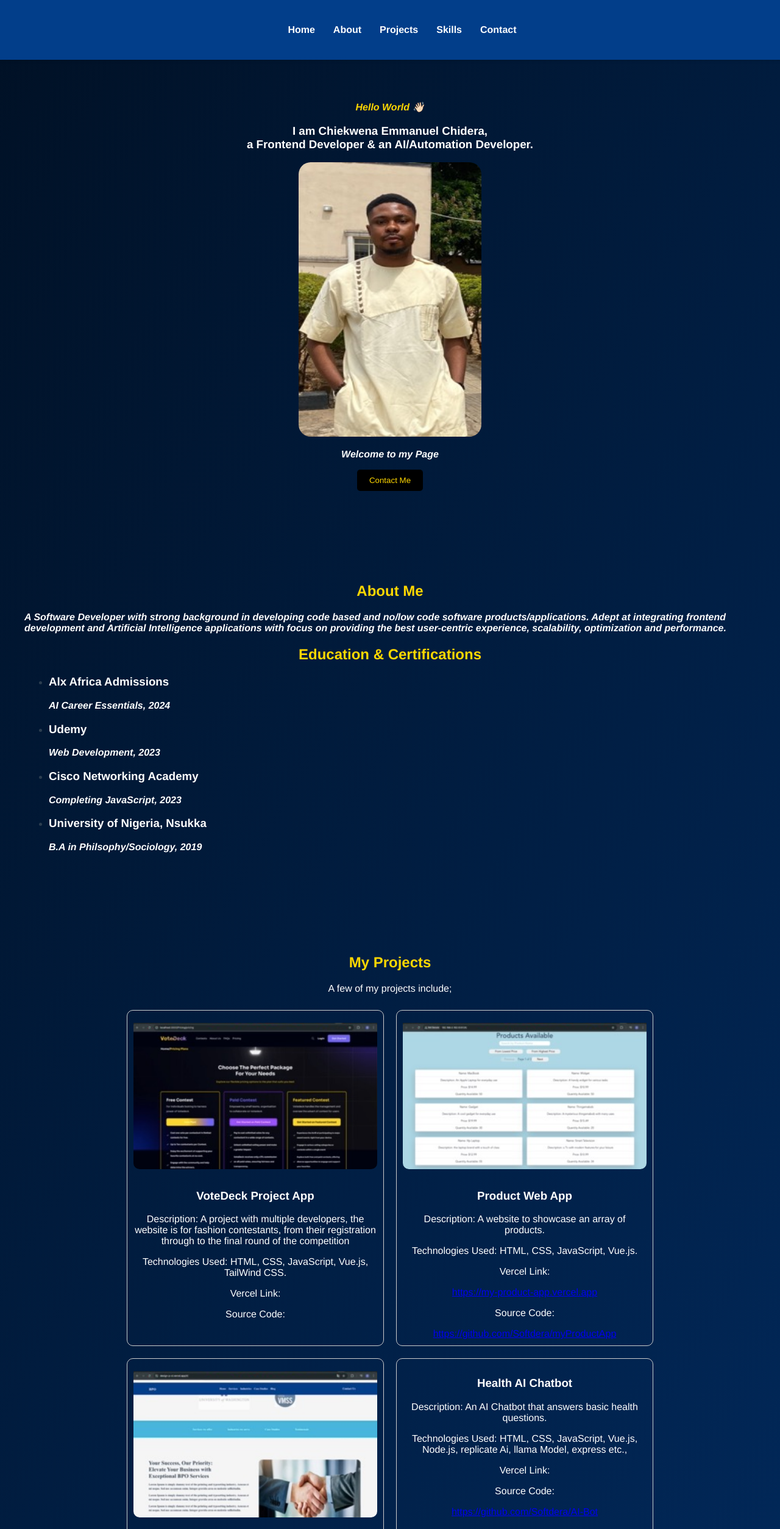
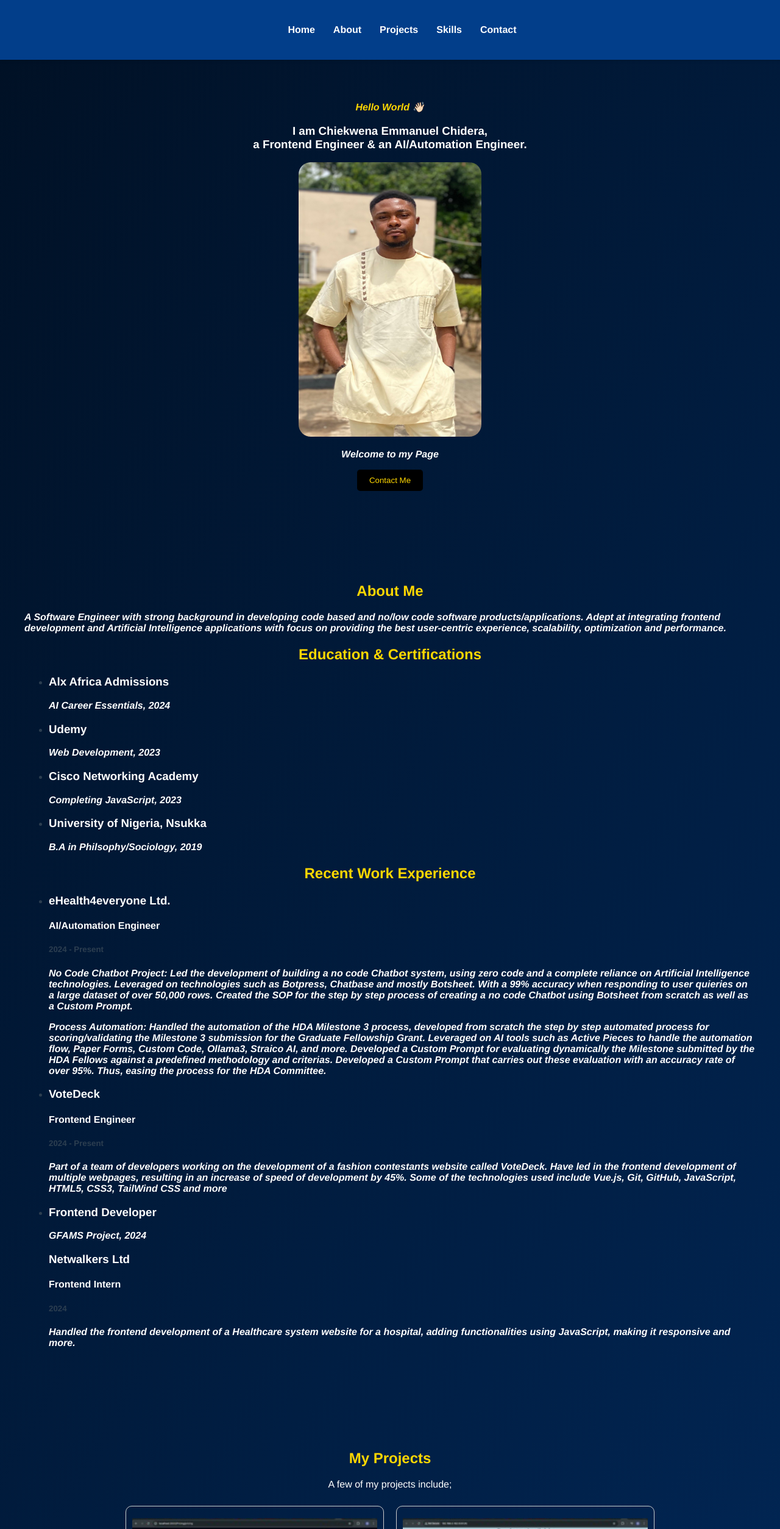
Before and after one commit to Softdera/dera-portfolio, a Vue app: page / in a window 1280 px wide. Shown: the top 2507 px of the page at 61% size. Built offline with nearby package versions, Linux system fonts and the light colour scheme.

Commit message:
fifth commit

```diff
--- a/src/components/About.vue
+++ b/src/components/About.vue
@@ -2,7 +2,7 @@
     <section >
       <div class="about">
         <h2>About Me</h2>
-      <p>    A Software Developer with strong background in developing code based and no/low code software products/applications.
+      <p>    A Software Engineer with strong background in developing code based and no/low code software products/applications.
         Adept at integrating frontend development and Artificial Intelligence applications with focus on providing the best user-centric experience,
         scalability, optimization and performance.
 
@@ -27,26 +27,30 @@
             </li>
         </ul>
 
-        <!--h2 style="margin-top: 20px;">Recent Work Experience</h2>
+        <h2 style="margin-top: 20px;">Recent Work Experience</h2>
         <ul>
             <li>
-                <h3> AI Frontend Developer
-                </h3>
-                <p style="font-style: italic;">eHealth4everyone Ltd., 2024</p>
-            </li>
+                <h3> eHealth4everyone Ltd. </h3>
+                <h4 style="color: white;">AI/Automation Engineer</h4>
+                 <h5>2024 - Present</h5>
+                <p>No Code Chatbot Project: Led the development of building a no code Chatbot system, using zero code and a complete reliance on Artificial Intelligence technologies. Leveraged on technologies such as Botpress, Chatbase and mostly Botsheet. With a 99% accuracy when responding to user quieries on a large dataset of over 50,000 rows. Created the SOP for the step by step process of creating a no code Chatbot using Botsheet from scratch as well as a Custom Prompt.</p>
+                <p>Process Automation: Handled the automation of the HDA Milestone 3 process, developed from scratch the step by step automated process for scoring/validating the Milestone 3 submission for the Graduate Fellowship Grant. Leveraged on AI tools such as Active Pieces to handle the automation flow, Paper Forms, Custom Code, Ollama3, Straico AI, and more. Developed a Custom Prompt for evaluating dynamically the Milestone submitted by the HDA Fellows against a predefined methodology and criterias. Developed a Custom Prompt that carries out these evaluation with an accuracy rate of over 95%. Thus, easing the process for the HDA Committee. </p>
+              </li>
             <li>
-                <h3>Frontend Developer</h3>
-                <p>VoteDeck Project, 2024</p>
+                <h3>VoteDeck</h3>
+                <h4 style="color: white;">Frontend Engineer</h4>
+                <h5>2024 - Present</h5>
+                <p> Part of a team of developers working on the development of a fashion contestants website called VoteDeck. Have led in the frontend development of multiple webpages, resulting in an increase of speed of development by 45%. Some of the technologies used include Vue.js, Git, GitHub, JavaScript, HTML5, CSS3, TailWind CSS and more</p>
             </li>
             <li>
                 <h3>Frontend Developer</h3>
                 <p>GFAMS Project, 2024</p>
             </li>
-            <li>
-                <h3>Frontend Developer</h3>
-                <p>Netwalkers Ltd., 2024</p>
-            </li>
-        </ul-->
+            <h3>Netwalkers Ltd</h3>
+                <h4 style="color: white;">Frontend Intern</h4>
+                <h5>2024 </h5>
+                <p>Handled the frontend development of a Healthcare system website for a hospital, adding functionalities using JavaScript, making it responsive and more.</p>
+        </ul>
       </div>
     </section>
   </template>
--- a/src/components/Home.vue
+++ b/src/components/Home.vue
@@ -3,8 +3,8 @@
     <section>
         <p class="hello"><strong><em>Hello World 👋🏻</em></strong></p>
       <h1> I am Chiekwena Emmanuel Chidera, <br>
-         a Frontend Developer & an AI/Automation Developer.</h1>
-         <img src="@/assets/image3.jpeg" alt="User" class="userImg">
+         a Frontend Engineer & an AI/Automation Engineer.</h1>
+         <img src="@/assets/image4.jpeg" alt="User" class="userImg">
 
          <p><strong><em>Welcome to my Page</em></strong></p>
 
--- a/src/components/Projects.vue
+++ b/src/components/Projects.vue
@@ -137,6 +137,8 @@
     padding: 10px;
     width: 400px;
     text-align: center;
+    width: 25.13rem;
+
   }
 
   .project img {
```
Also changed, not shown: src/assets/IMG_9292 Large.jpeg (added), src/assets/image4.jpeg (added).
